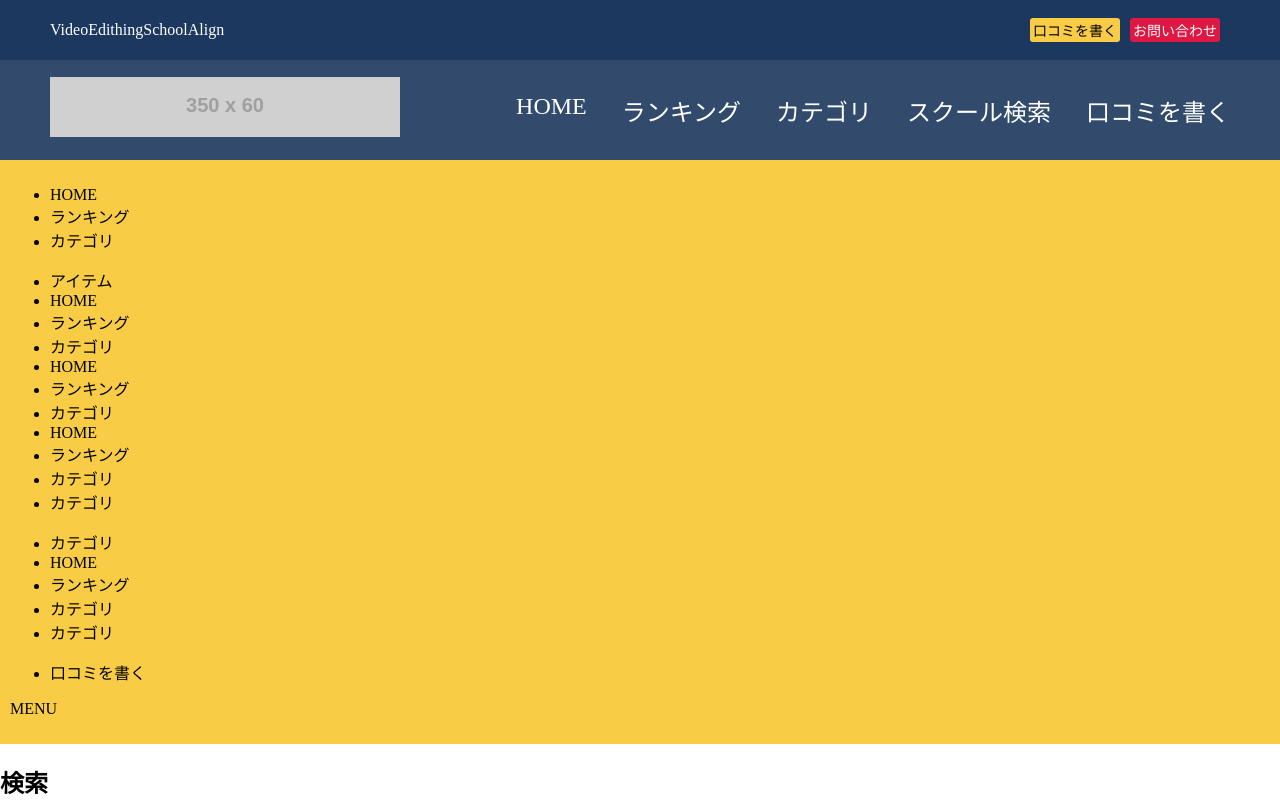
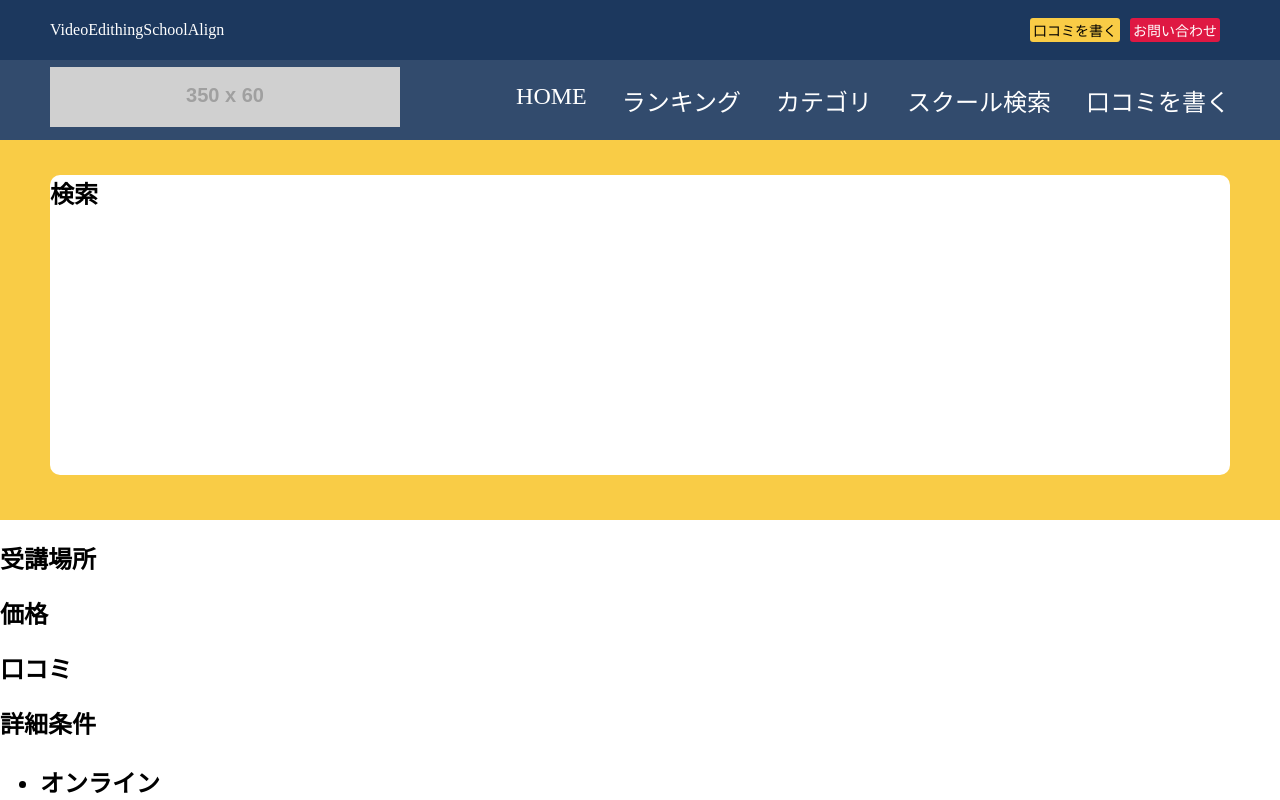
Before and after one commit to kantashimizu/VideoEditingSchoolAlign, a Nuxt app: page / in a window 1280 px wide. Shown: the top 800 px of the page. Built offline with nearby package versions, Linux system fonts and the light colour scheme.

Commit message:
top_coding

```diff
--- a/pages/index.vue
+++ b/pages/index.vue
@@ -15,39 +15,9 @@ section.home
         li カテゴリ
         li スクール検索
         li  口コミを書く
-  div.search_home
-
-    ul
-      li HOME
-      li ランキング
-      li カテゴリ
-    ul
-      li アイテム
-      li HOME
-      li ランキング
-      li カテゴリ
-      li HOME
-      li ランキング
-      li カテゴリ
-      li HOME
-      li ランキング
-      li カテゴリ
-      li カテゴリ
-    ul
-
-    ul
-      li カテゴリ
-      li HOME
-      li ランキング
-      li カテゴリ
-      li カテゴリ
-    ul
-      li  口コミを書く
-    p MENU
-  h2 検索
-
-  h2 カテゴリ
-
+    div.search_home
+      div.search_home-center
+        h2.search_home-text 検索
   h2 受講場所
 
   h2 価格
@@ -170,7 +140,7 @@ body
           color: #ffffff
           background: #df1843
     .header_bottom
-      height: 100px
+      height: 80px
       background: #1c385e
       opacity: 0.9
       display: flex
@@ -185,8 +155,18 @@ body
         li
           margin-left: 35px
   .search_home
-    padding: 10px 10px
-    margin: 0 25
+    padding: 15px 50px
+    margin: 0 0
+    height: 350px
     background: #f9cc46
-
+    .search_home-center
+      align-items: center
+      justify-content: space-between
+      border-radius: 10px
+      background: #ffffff
+      height: 300px
+      h2
+       .search_home-text
+        display: inline-block
+        text-align: center
 </style>
```
